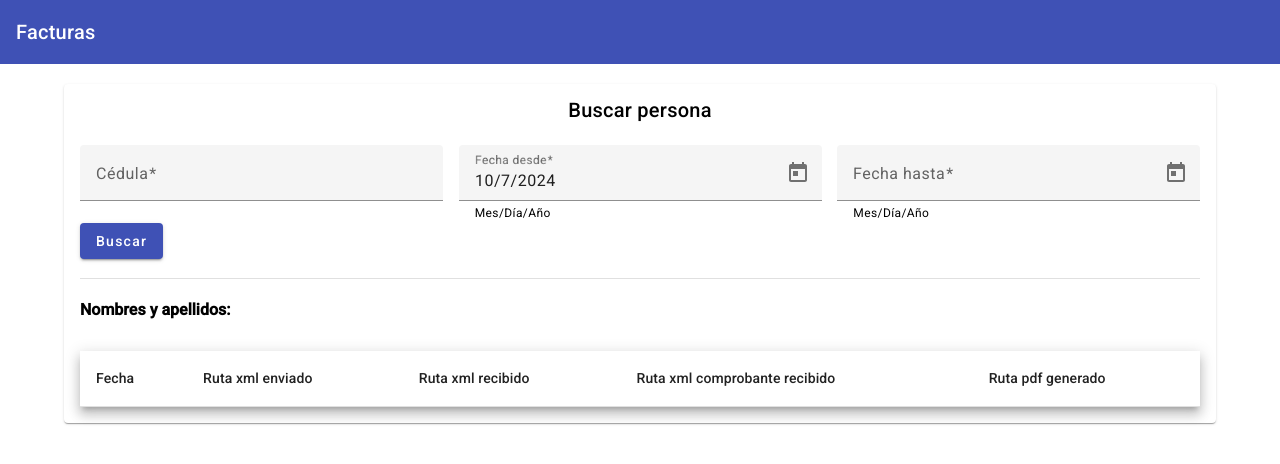
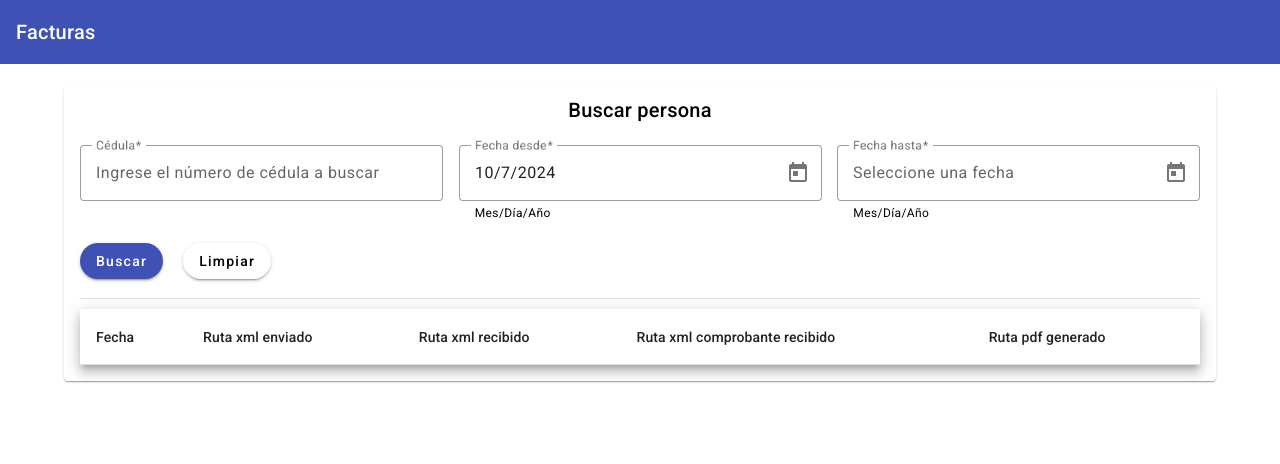
Before and after one commit to stalincrisanto/search-invoices, an Angular app: page / in a window 1280 px wide. Shown: the top 464 px of the page. Built offline with nearby package versions, Linux system fonts and the light colour scheme.

Commit message:
feat: add styles to search component and toast notification

```diff
--- a/src/app/app.module.ts
+++ b/src/app/app.module.ts
@@ -19,6 +19,8 @@ import { MatDatepickerModule } from '@angular/material/datepicker';
 import { MatNativeDateModule } from '@angular/material/core';
 import { HttpClientModule } from '@angular/common/http';
 import { InfoPersonComponent } from './components/info-person/info-person.component';
+import { MatSnackBarModule } from '@angular/material/snack-bar';
+
 
 @NgModule({
   declarations: [
@@ -41,7 +43,8 @@ import { InfoPersonComponent } from './components/info-person/info-person.compon
     MatDatepickerModule,
     MatTableModule,
     MatNativeDateModule,
-    HttpClientModule
+    HttpClientModule,
+    MatSnackBarModule
   ],
   exports: [
   ],
--- a/src/app/components/search/search.component.css
+++ b/src/app/components/search/search.component.css
@@ -22,3 +22,9 @@ mat-card-title {
   display: flex;
   gap: 10px;
 }
+
+.btn-group {
+  display: flex;
+  gap: 20px;
+  /* justify-content: center; */
+}
--- a/src/app/components/search/search.component.html
+++ b/src/app/components/search/search.component.html
@@ -10,7 +10,7 @@
     <mat-card-content>
       <form [formGroup]="dataForm" (ngSubmit)="onSubmit()">
         <div class="form-row">
-          <mat-form-field appearance="fill">
+          <mat-form-field appearance="outline" floatLabel="always">
             <mat-label>Cédula</mat-label>
             <input
               matInput
@@ -19,6 +19,7 @@
               required
               inputmode="numeric"
               (keydown)="preventNonNumeric($event)"
+              placeholder="Ingrese el número de cédula a buscar"
             />
             <mat-error *ngIf="dataForm.get('cardId')?.hasError('required')">
               El número de cédula es obligatorio.
@@ -29,7 +30,7 @@
               El número de cédula debe tener 10 dígitos.
             </mat-error>
           </mat-form-field>
-          <mat-form-field appearance="fill">
+          <mat-form-field appearance="outline">
             <mat-label>Fecha desde</mat-label>
             <input
               matInput
@@ -46,14 +47,14 @@
               La fecha de inicio es obligatorio.
             </mat-error>
           </mat-form-field>
-
-          <mat-form-field appearance="fill">
+          <mat-form-field appearance="outline" floatLabel="always">
             <mat-label>Fecha hasta</mat-label>
             <input
               matInput
               [matDatepicker]="dateEnd"
               formControlName="dateEnd"
               [min]="dataForm.get('dateStart')?.value"
+              placeholder="Seleccione una fecha"
             />
             <mat-hint>Mes/Día/Año</mat-hint>
             <mat-datepicker-toggle
@@ -66,13 +67,31 @@
             </mat-error>
           </mat-form-field>
         </div>
+        <div class="btn-group">
+          <button
+            class="btn-search"
+            mat-raised-button
+            color="primary"
+            type="submit"
 
-        <button mat-raised-button color="primary" type="submit">Buscar</button>
+          >
+            Buscar
+          </button>
+          <button
+            class="btn-search"
+            mat-raised-button
+            color="secondary"
+            type="reset"
+            (click)="cleanFields()"
+          >
+            Limpiar
+          </button>
+        </div>
       </form>
       <br />
 
       <mat-divider role="separator"></mat-divider>
-      <div class="form-container">
+      <div class="form-container" *ngIf="personName != null">
         <h4>Nombres y apellidos:</h4>
         <h4>{{ personName }}</h4>
       </div>
--- a/src/app/components/search/search.component.ts
+++ b/src/app/components/search/search.component.ts
@@ -1,5 +1,6 @@
 import { Component } from '@angular/core';
 import { FormBuilder, FormGroup, Validators } from '@angular/forms';
+import { MatSnackBar } from '@angular/material/snack-bar';
 import { SearchService } from 'src/app/services/search.service';
 import { Invoice, SearchParams } from 'src/app/types/invoice.type';
 import { cardIdLengthValidator } from 'src/app/validators/id.validator';
@@ -11,17 +12,19 @@ import { cardIdLengthValidator } from 'src/app/validators/id.validator';
 })
 export class SearchComponent {
   dataForm: FormGroup;
-  invoices: Invoice[] = [];
-  personName: string = '';
+  invoices: Invoice[] | null = null;
+  personName: string | null = null;
 
-  constructor(private fb: FormBuilder, private searchService: SearchService) {
-    this.dataForm = this.fb.group(
-      {
-        cardId: ['', [Validators.required, cardIdLengthValidator()]],
-        dateStart: [new Date(), [Validators.required]],
-        dateEnd: ['', [Validators.required]],
-      }
-    );
+  constructor(
+    private fb: FormBuilder,
+    private searchService: SearchService,
+    private snackbar: MatSnackBar
+  ) {
+    this.dataForm = this.fb.group({
+      cardId: ['', [Validators.required, cardIdLengthValidator()]],
+      dateStart: [new Date(), [Validators.required]],
+      dateEnd: ['', [Validators.required]],
+    });
   }
 
   onSubmit() {
@@ -29,8 +32,19 @@ export class SearchComponent {
       this.searchService
         .getInvoicesOfPerson(this.dataForm.value as SearchParams)
         .subscribe((invoices) => {
-          this.invoices = invoices;
-          this.personName = invoices[0].accountRazon;
+          if (invoices) {
+            this.invoices = invoices;
+            this.personName = invoices?.[0].accountRazon!;
+          } else {
+            this.snackbar.open('No se encontró información', '', {
+              duration: 3000,
+              horizontalPosition: 'end',
+              verticalPosition: 'top',
+              panelClass: ['snackbar-error'],
+            });
+            this.invoices = null;
+            this.personName = null;
+          }
         });
     }
   }
@@ -56,4 +70,9 @@ export class SearchComponent {
       event.preventDefault();
     }
   }
+
+  cleanFields() {
+    this.personName = null;
+    this.invoices = null;
+  }
 }
--- a/src/app/components/table/table.component.html
+++ b/src/app/components/table/table.component.html
@@ -1,4 +1,4 @@
-<table mat-table [dataSource]="invoices" class="mat-elevation-z8">
+<table mat-table [dataSource]="invoices || []" class="mat-elevation-z8">
   <ng-container matColumnDef="chsDataDat">
     <th mat-header-cell *matHeaderCellDef> Fecha </th>
     <td mat-cell *matCellDef="let invoice"> {{invoice.chsDataDat}} </td>
--- a/src/app/components/table/table.component.ts
+++ b/src/app/components/table/table.component.ts
@@ -7,7 +7,7 @@ import { Invoice } from 'src/app/types/invoice.type';
   styleUrls: ['./table.component.css'],
 })
 export class TableComponent {
-  @Input() invoices: Invoice[] = [];
+  @Input() invoices: Invoice[] | null = [];
 
   protected displayedColumns: string[] = [
     'chsDataDat',
--- a/src/app/services/search.service.ts
+++ b/src/app/services/search.service.ts
@@ -25,11 +25,11 @@ export class SearchService {
   //   return of(data.length > 0 ? data : null);
   // }
 
-  getInvoicesOfPerson(input: SearchParams): Observable<Invoice[]> {
+  getInvoicesOfPerson(input: SearchParams): Observable<Invoice[] | null> {
     const { cardId } = input;
     const invoicesOfPerson = INVOICES_DATA.filter(
       ({ accoutFiscalId }) => accoutFiscalId === cardId
     );
-    return of(invoicesOfPerson);
+    return invoicesOfPerson.length != 0 ? of(invoicesOfPerson) : of(null);
   }
 }
--- a/src/styles.css
+++ b/src/styles.css
@@ -1,17 +1,34 @@
 /* You can add global styles to this file, and also import other style files */
-@import '~@angular/material/prebuilt-themes/indigo-pink.css';
+@import "~@angular/material/prebuilt-themes/indigo-pink.css";
 
 html,
 body {
-    height: 100%;
+  height: 100%;
 }
 
 body {
-    margin: 0;
-    font-family: Roboto, "Helvetica Neue", sans-serif;
+  margin: 0;
+  font-family: Roboto, "Helvetica Neue", sans-serif;
 }
 
 .container {
-    max-width: 90%;
-    margin: 20px auto;
+  max-width: 90%;
+  margin: 20px auto;
 }
+
+.snackbar-error {
+  .mdc-snackbar__surface {
+    background-color: #bd362f !important;
+    /* min-width: auto !important;
+    max-width: 100% !important;  */
+  }
+
+  .mdc-snackbar__label {
+    color: white !important;
+  }
+}
+
+.btn-search {
+  margin-top: 20px;
+  border-radius: 20px !important;
+}
```
